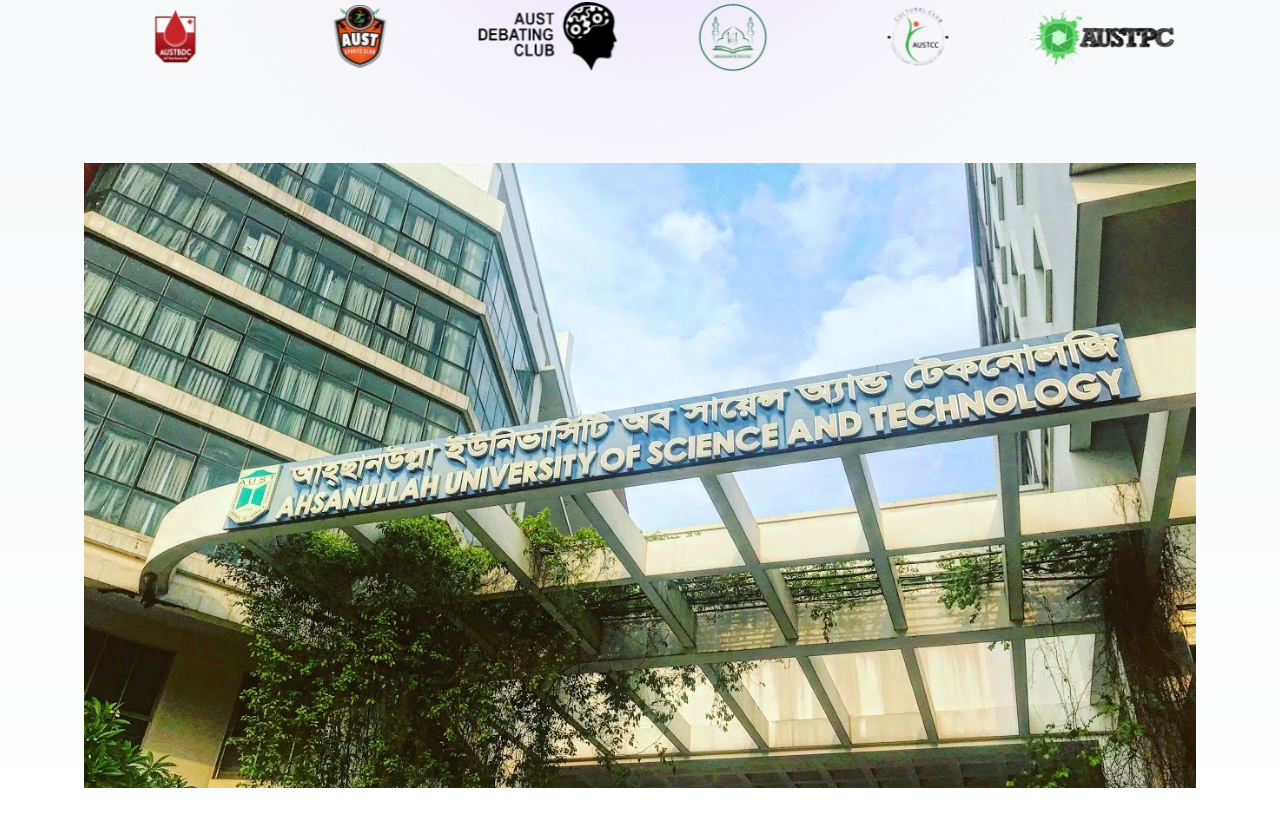
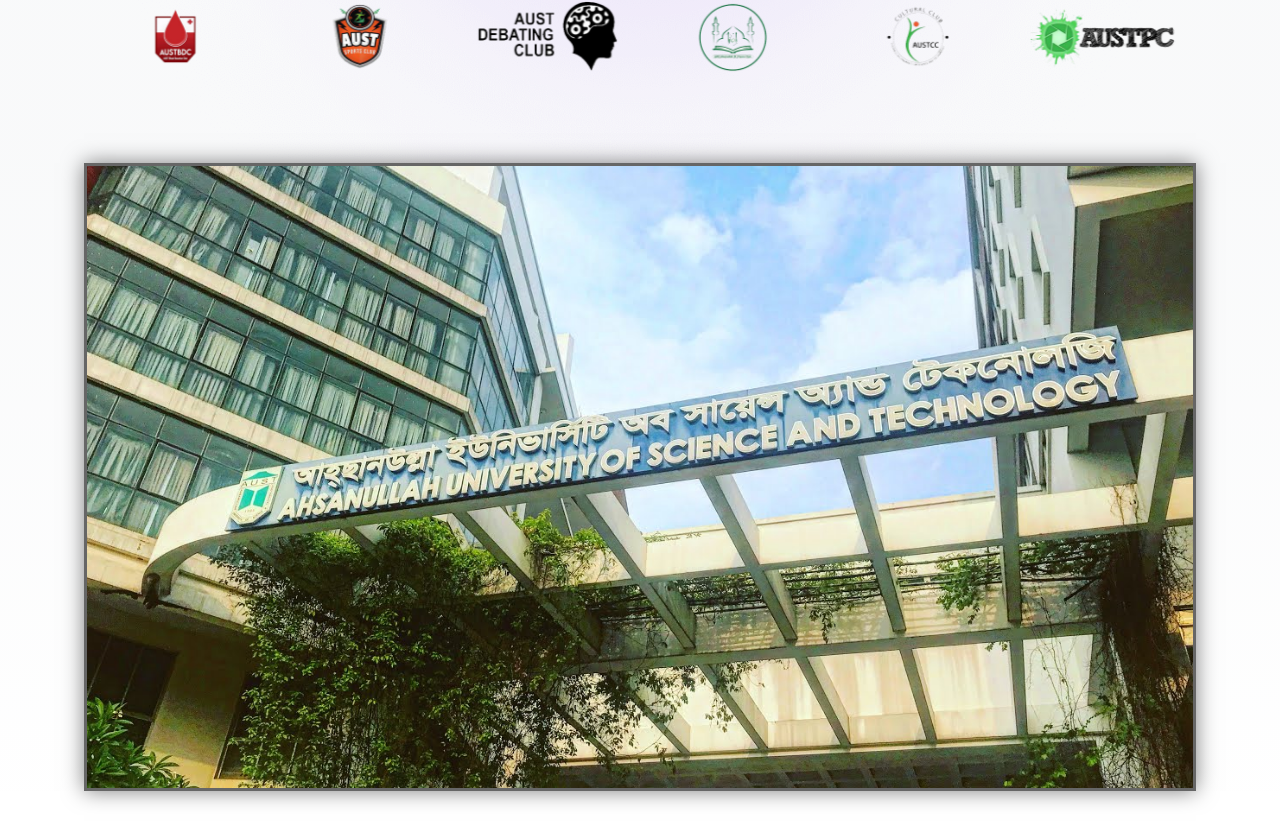
Before and after one commit to alaminXpro/aust-cms, a Next.js app in the folder client/: page / in a window 1280 px wide. Shown: the part 490-1320 px from the top of the page. Built offline with nearby package versions, Linux system fonts and the light colour scheme.

Commit message:
Image border

```diff
--- a/client/src/components/sections/Hero19.js
+++ b/client/src/components/sections/Hero19.js
@@ -37,7 +37,7 @@
                     <div className="row">
                         <div className="col">
                             <div className="hero-19-img wow fadeInUp">
-                                <img className="img-fluid" src="/images/dashboard-09.png" alt="hero-image" />
+                            <img className="img-fluid" src="/images/dashboard-09.png" alt="hero-image" style={{ border: '3px solid #666', boxShadow: '0 0 20px rgba(0, 0, 0, 0.5)' }} />
                             </div>
                         </div>
                     </div>	{/* END HERO IMAGE */}
```
Also changed, not shown: client/public/images/logo-pink.png, client/src/components/sections/hs1.js (added).
